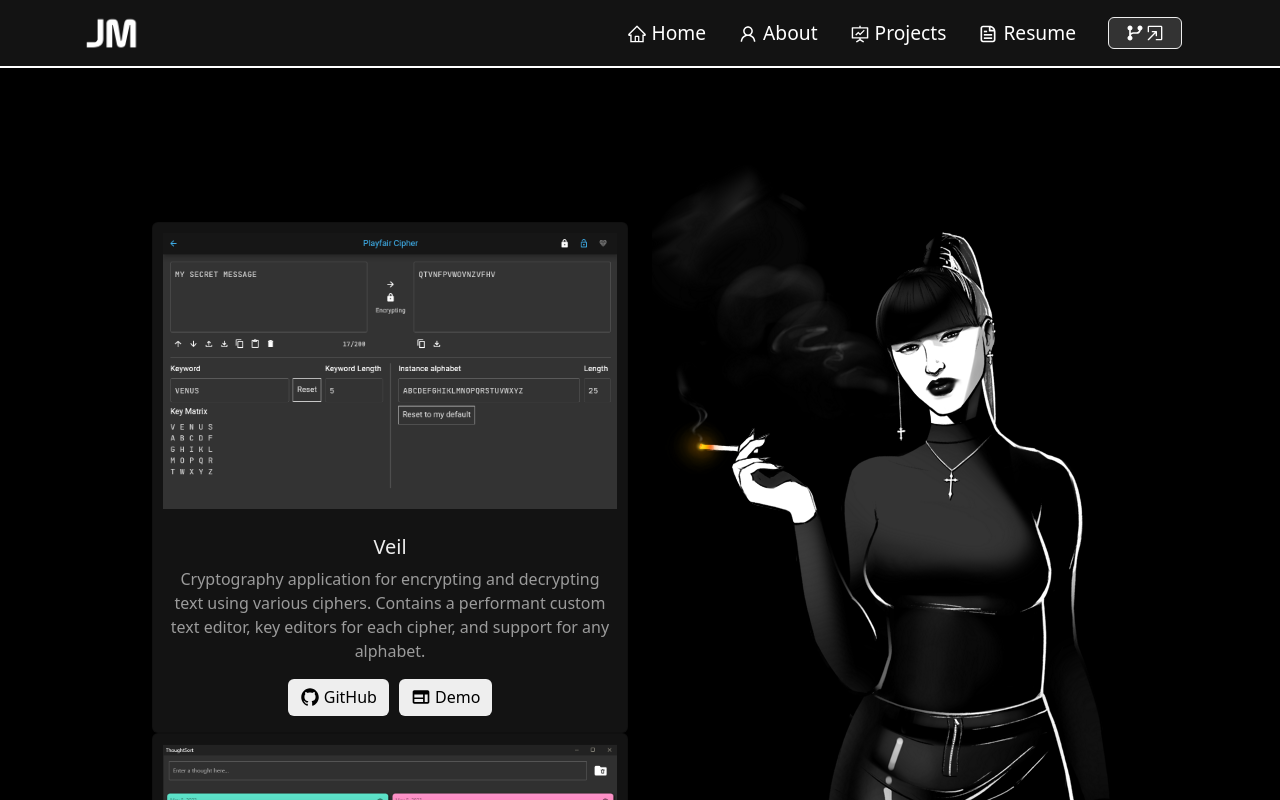
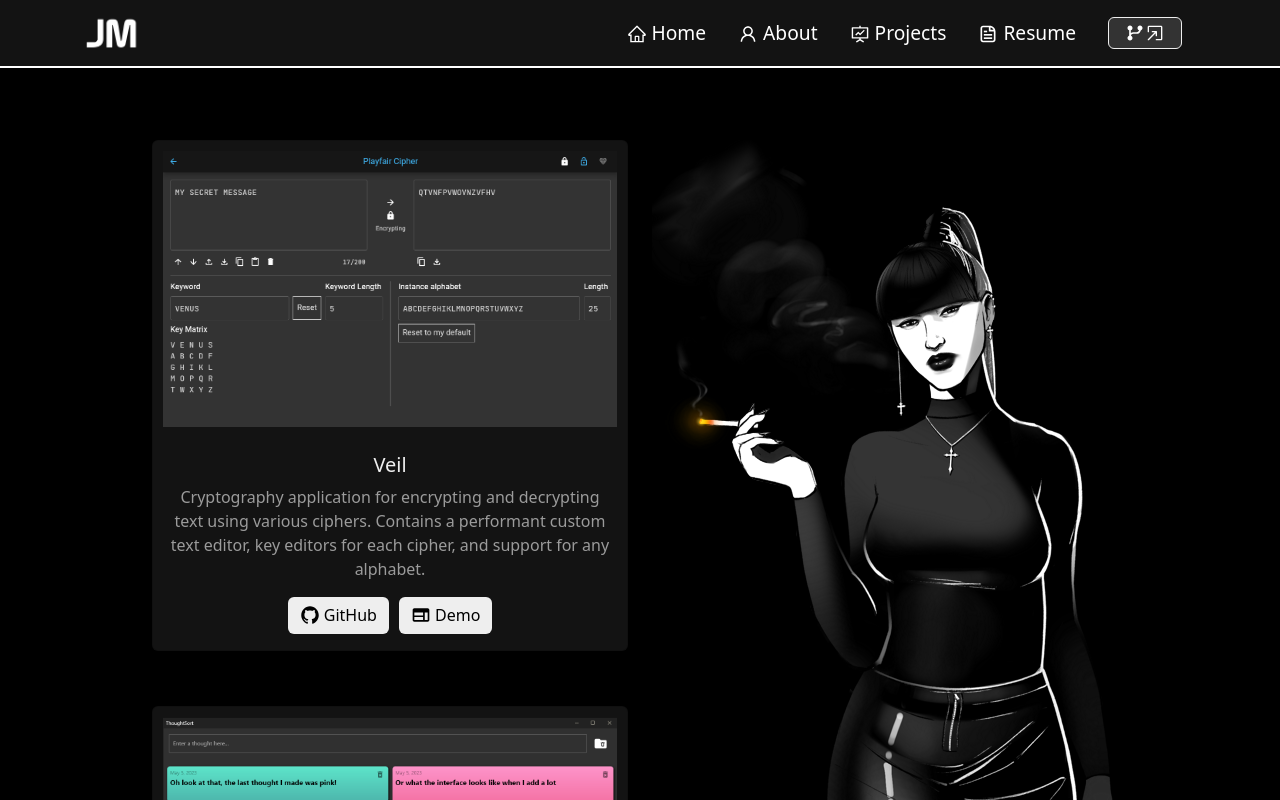
Before and after one commit to jacob-myers/Portfolio, a React (Create React App) app: page /projects in a window 1280 px wide. Shown: the top 800 px of the page. Built offline with nearby package versions, Linux system fonts and the light colour scheme.

Commit message:
Styling on the Projects page broke slightly with overlapping properties. Updating to fix.

```diff
--- a/src/styles.css
+++ b/src/styles.css
@@ -196,7 +196,6 @@ html {
 .projects-projects-col {
   display: flex;
   flex-direction: column;
-  justify-content: center !important;
 }
 
 .project-card {
```
